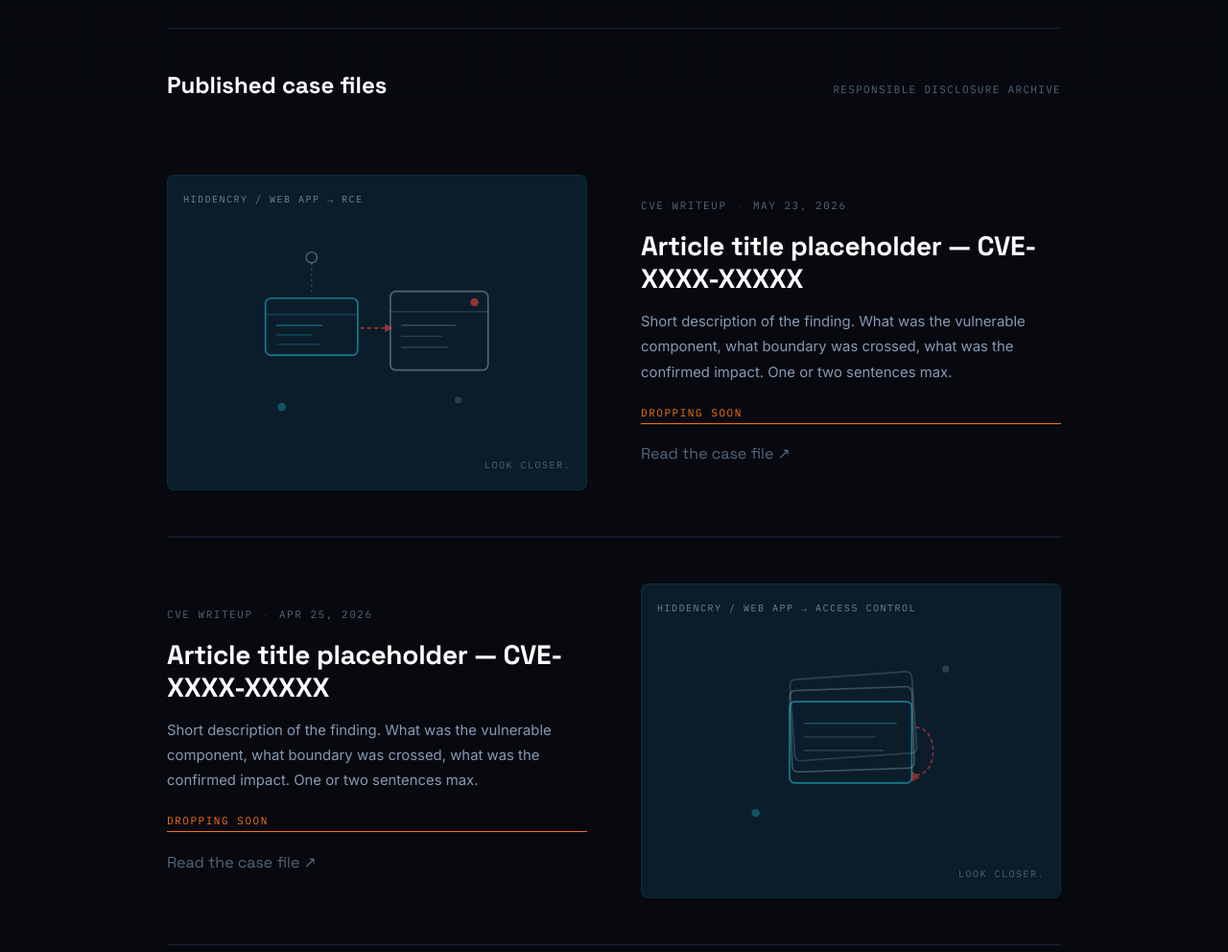
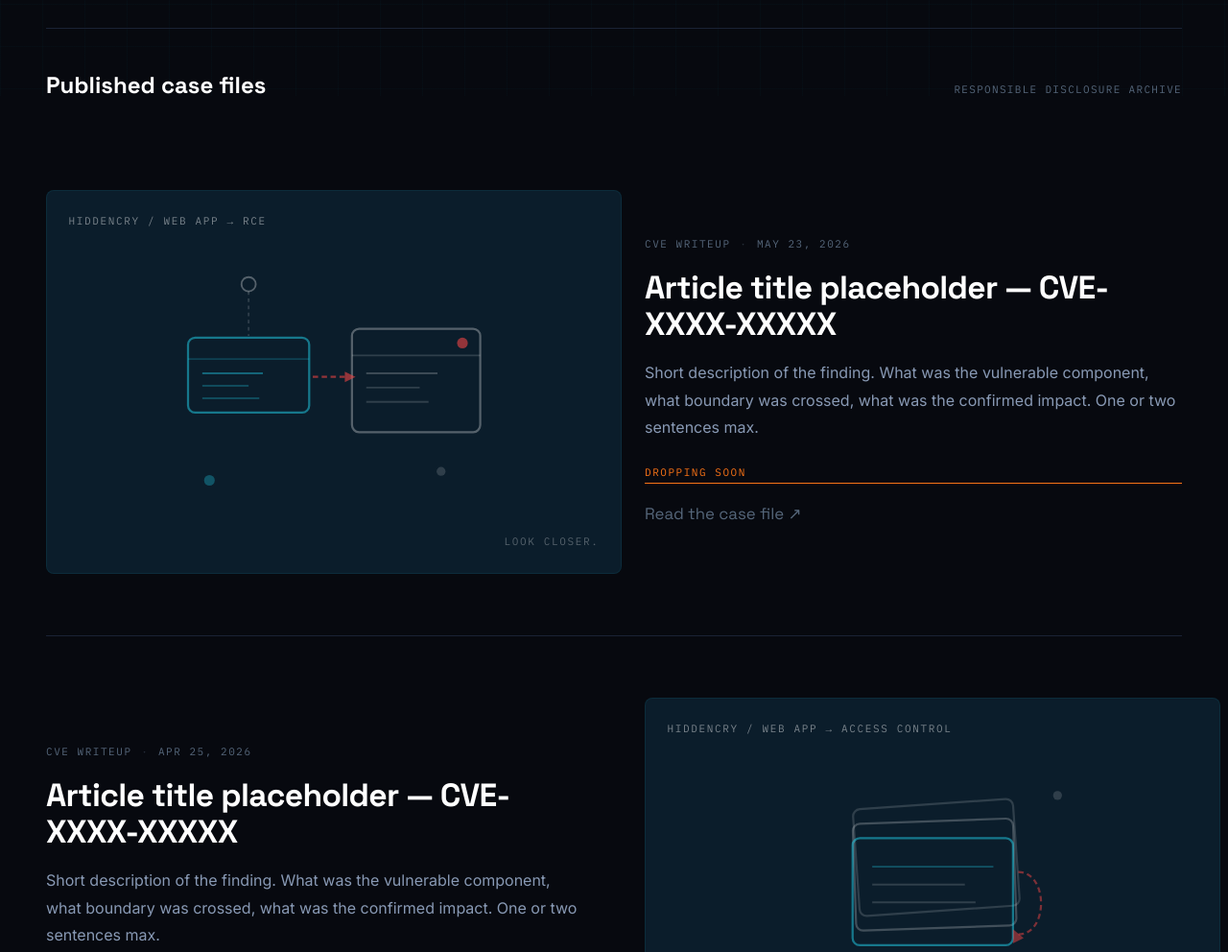
Before and after one commit to n0tfix3d/n0tfix3d.github.io, a plain HTML site: page articles/index.html in a window 1280 px wide. Shown: the part 700-1692 px from the top of the page at 96% size. Drawn offline with Linux system fonts and the light colour scheme.

Commit message:
Scale up articles cards to fill the screen better
Wider wrap (1280px), taller visual panels (min-height 400px, 3/2 ratio),
larger title font (up to 2.1rem), bigger SVG art area (70%), more padding
on cards and kicker labels.

Co-Authored-By: Claude Sonnet 4.6 <noreply@anthropic.com>

```diff
--- a/articles/index.html
+++ b/articles/index.html
@@ -85,7 +85,7 @@ nav {
 
 /* ── LAYOUT ── */
 main { position: relative; z-index: 1; padding-top: 56px }
-.wrap { max-width: 1060px; margin: 0 auto; padding: 0 clamp(1.5rem, 5vw, 4rem) }
+.wrap { max-width: 1280px; margin: 0 auto; padding: 0 clamp(1.5rem, 4vw, 3rem) }
 hr.rule { border: none; border-top: 1px solid var(--border); margin: 0 }
 
 /* ━━━━━━━━━━━━━━━━━━━━━━━━━━━━━━━━━━━
@@ -173,8 +173,8 @@ hr.rule { border: none; border-top: 1px solid var(--border); margin: 0 }
 .case-card {
   display: grid;
   grid-template-columns: 1fr 1fr;
-  gap: 3.5rem;
-  padding: 3rem 0;
+  gap: 4rem;
+  padding: 4rem 0;
   border-bottom: 1px solid var(--border);
   align-items: center;
 }
@@ -188,22 +188,23 @@ hr.rule { border: none; border-top: 1px solid var(--border); margin: 0 }
   background: var(--panel);
   border-radius: var(--r);
   position: relative;
-  aspect-ratio: 4 / 3;
+  aspect-ratio: 3 / 2;
+  min-height: 400px;
   overflow: hidden;
   display: flex; align-items: center; justify-content: center;
   border: 1px solid rgba(34,211,238,.08);
 }
 .cv-kicker {
-  position: absolute; top: 1rem; left: 1rem;
-  font-family: var(--mono); font-size: 10px; color: rgba(255,255,255,.45);
+  position: absolute; top: 1.4rem; left: 1.4rem;
+  font-family: var(--mono); font-size: 11px; color: rgba(255,255,255,.45);
   text-transform: uppercase; letter-spacing: .15em;
 }
 .cv-look {
-  position: absolute; bottom: 1rem; right: 1rem;
-  font-family: var(--mono); font-size: 10px; color: rgba(255,255,255,.3);
+  position: absolute; bottom: 1.4rem; right: 1.4rem;
+  font-family: var(--mono); font-size: 11px; color: rgba(255,255,255,.3);
   text-transform: uppercase; letter-spacing: .15em;
 }
-.cv-art { width: 65%; height: 65%; display: flex; align-items: center; justify-content: center }
+.cv-art { width: 70%; height: 70%; display: flex; align-items: center; justify-content: center }
 .cv-art svg { width: 100%; height: 100% }
 
 /* Content panel */
@@ -218,14 +219,14 @@ hr.rule { border: none; border-top: 1px solid var(--border); margin: 0 }
 .cc-meta .sep { opacity: .4 }
 
 .cc-title {
-  font-family: var(--head); font-size: clamp(1.3rem, 2.8vw, 1.75rem);
-  font-weight: 700; color: #fff; line-height: 1.2;
-  margin-bottom: .9rem; letter-spacing: -.01em;
+  font-family: var(--head); font-size: clamp(1.5rem, 3.2vw, 2.1rem);
+  font-weight: 700; color: #fff; line-height: 1.15;
+  margin-bottom: 1rem; letter-spacing: -.02em;
 }
 
 .cc-desc {
-  font-size: .93rem; color: var(--text2); line-height: 1.78;
-  margin-bottom: 1.2rem;
+  font-size: 1rem; color: var(--text2); line-height: 1.8;
+  margin-bottom: 1.4rem;
 }
 
 .cc-status {
@@ -239,7 +240,7 @@ hr.rule { border: none; border-top: 1px solid var(--border); margin: 0 }
 .cc-status.soon     { color: var(--high);   border-color: var(--high) }
 
 .cc-read {
-  font-family: var(--head); font-size: 1rem; font-weight: 600;
+  font-family: var(--head); font-size: 1.05rem; font-weight: 600;
   color: var(--text); display: inline-flex; align-items: center; gap: .4rem;
   transition: color .15s, gap .15s;
 }
@@ -296,7 +297,9 @@ footer .fa { color: var(--accent) }
   .case-card {
     grid-template-columns: 1fr;
     gap: 1.8rem;
+    padding: 2.5rem 0;
   }
+  .cc-visual { min-height: 260px }
   .case-card:nth-child(even) .cc-visual  { order: 1 }
   .case-card:nth-child(even) .cc-content { order: 2 }
   .nav-links {
```
